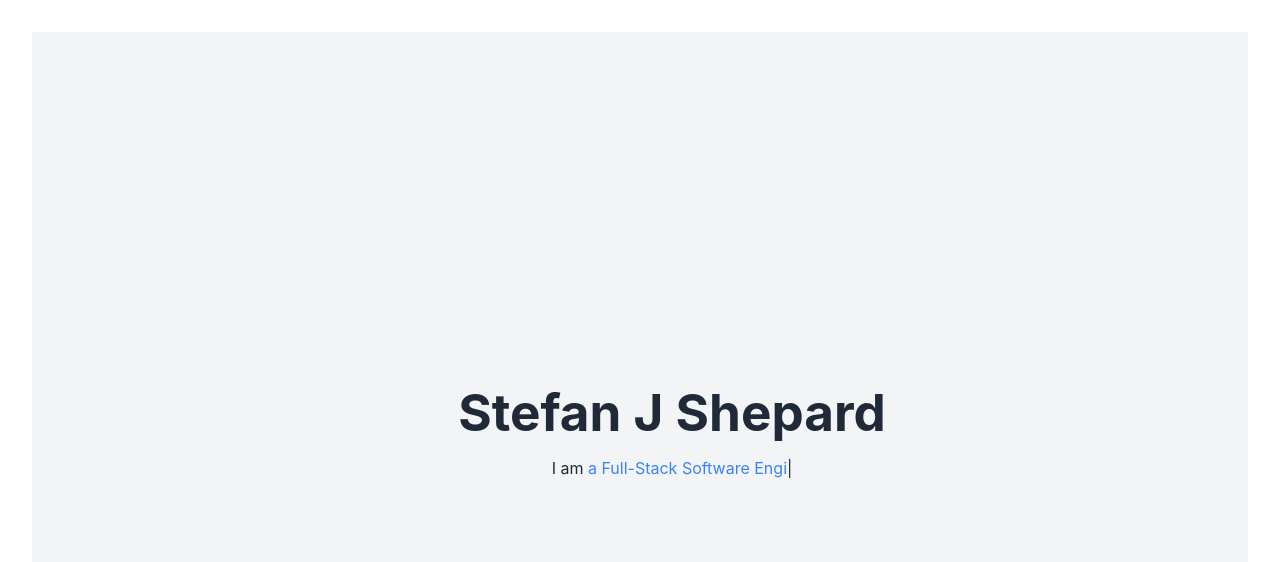
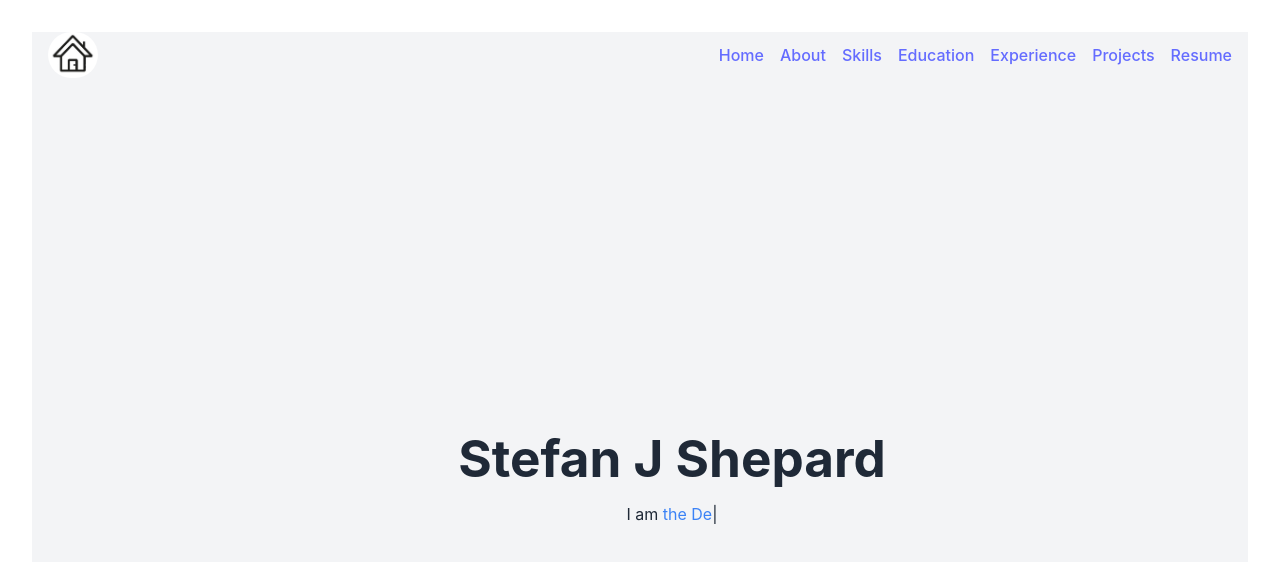
Before and after one commit to stefanjbloom/dev-portfolio, a React (Vite) app: page / in a window 1280 px wide. Shown: the top 562 px of the page. Built offline with nearby package versions, Linux system fonts and the light colour scheme.

Commit message:
Feat: navbar component

```diff
--- a/src/App.css
+++ b/src/App.css
@@ -1,5 +1,6 @@
+
 #root {
-  max-width: 1280px;
+  max-width: 100%;
   margin: 0 auto;
   padding: 2rem;
   text-align: center;
--- a/src/components/Home.tsx
+++ b/src/components/Home.tsx
@@ -1,9 +1,9 @@
-// import Navbar from  './NavBar';
+import Navbar from  './NavBar';
 import endpoints from '../endpoints/endpoints';
-import React, { useState, useEffect, useRef} from 'react';
+import { useState, useEffect, useRef} from 'react';
 import Typed from 'typed.js';
 
-function Home () {
+function Home() {
 
   const [data, setData] = useState<{ name: String; roles: string[] } | null>(null)
   const typedElement = useRef<HTMLSpanElement>(null)
@@ -37,7 +37,7 @@ function Home () {
 
   return (
     <div className='min-h-screen bg-gray-100'>
-      {/* <Navbar /> */}
+      <Navbar />
       <div className='flex flex-col items-center justify-center h-screen w-screen text-center'>
         {data && (
           <>
--- a/src/components/NavBar.tsx
+++ b/src/components/NavBar.tsx
@@ -0,0 +1,65 @@
+import endpoints from "../endpoints/endpoints";
+import { useState, useEffect } from "react";
+
+interface NavBarData {
+  logo: {
+    source: string;
+    height: number;
+    width: number;
+  };
+  sections: {
+    title: string;
+    href: string;
+    type?: string;
+  }[];
+}
+
+function NavBar() {
+  const [data, setData] = useState<NavBarData | null>(null);
+
+  useEffect(() => {
+    fetch(endpoints.navbar, {
+      method: "GET",
+    })
+      .then((res) => res.json())
+      .then((res) => setData(res))
+      .catch((err) => console.error("Failed to fetch NavBar: ", err));
+  }, []);
+
+  return (
+    <nav className="bg-black-100 text-white px-4 flex items-center justify-between">
+      {data?.logo && (
+        <div className="flex items-center">
+          <img
+            src={data.logo.source}
+            alt="Logo"
+            height={data.logo.height}
+            width={data.logo.width}
+            className="rounded-full"
+          />
+        </div>
+      )}
+      <ul className="flex space-x-4">
+        {data?.sections.map((section, index) => (
+          <li key={index}>
+            {section.type === "link" ? (
+              <a
+                href={section.href}
+                target="_blank"
+                rel="noopener noreferrer"
+                className="hover:text-blue-400"
+              >
+                {section.title}
+              </a>
+            ) : (
+              <a href={section.href} className="hover:text-blue-400">
+                {section.title}
+              </a>
+            )}
+          </li>
+        ))}
+      </ul>
+    </nav>
+  );
+}
+export default NavBar;
```
